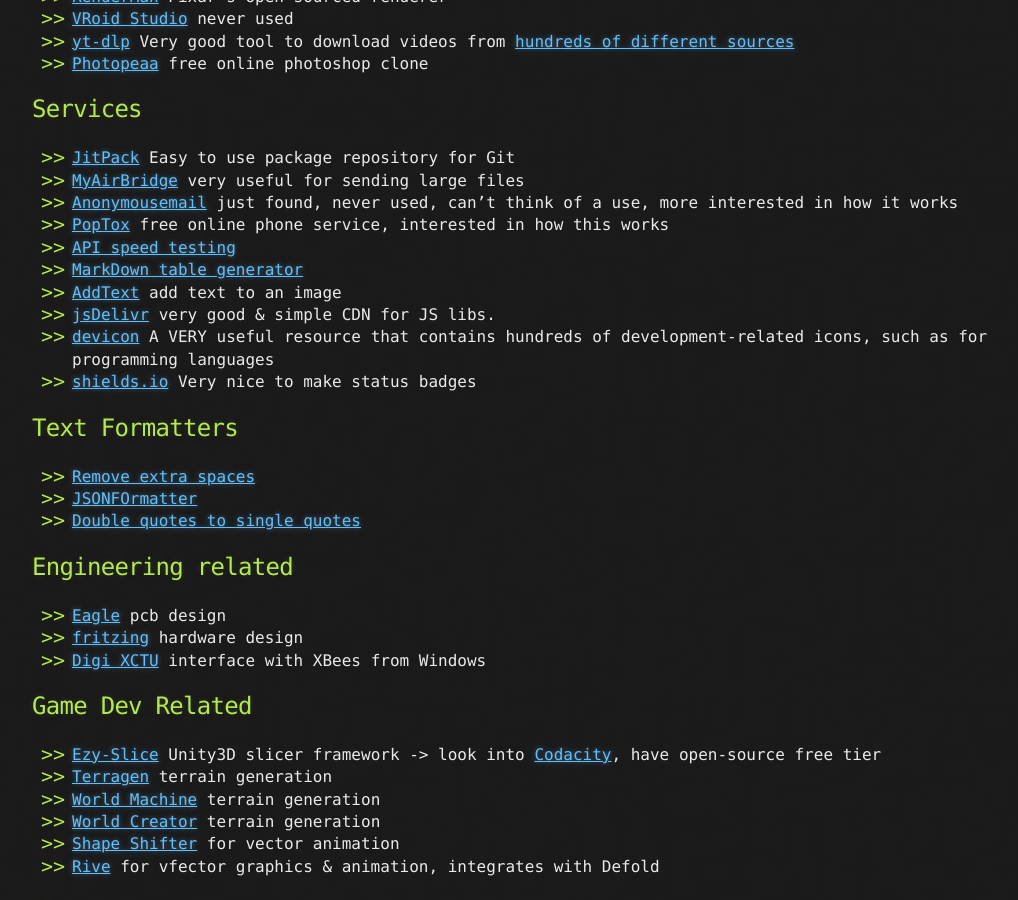
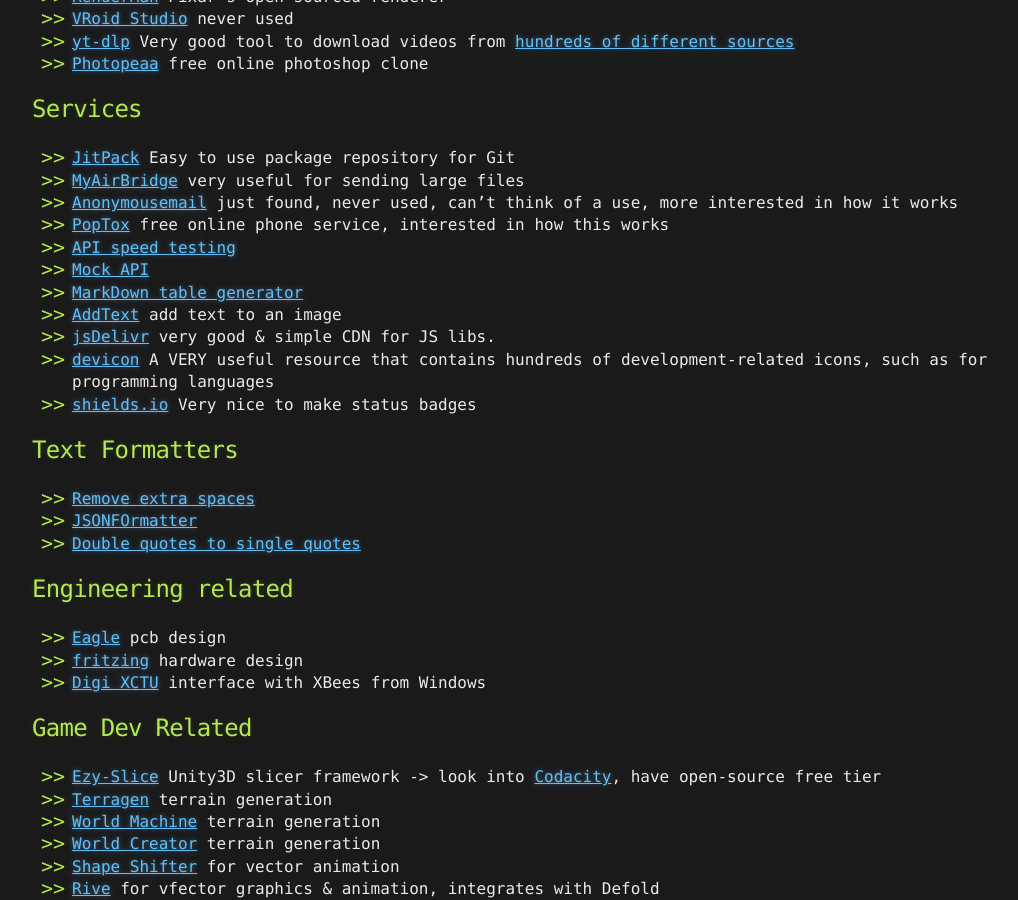
Before and after one commit to HubbleCommand/HubbleCommand.github.io, a Jekyll site: the page built from _posts/2024-08-02-tools-tips.md, in a window 1280 px wide and 900 px high, scrolled down 3562 px. Shown: the whole window, without its empty margins (108-1126 px from the left). Built offline with Jekyll 4.4.1, drawn with Linux system fonts in a browser that asks for light colours; nearby versions of some CDN libraries.

Commit message:
Add resource to Services / 2024-08-02-tools-tips.md

```diff
--- a/_posts/2024-08-02-tools-tips.md
+++ b/_posts/2024-08-02-tools-tips.md
@@ -139,6 +139,7 @@
 - [Anonymousemail](https://anonymousemail.me/) just found, never used, can't think of a use, more interested in how it works
 - [PopTox](https://www.poptox.com/) free online phone service, interested in how this works
 - [API speed testing](https://tools.keycdn.com/performance)
+- [Mock API](https://jsoning.com/api/)
 - [MarkDown table generator](https://www.tablesgenerator.com/markdown_tables#)
 - [AddText](https://addtext.com/) add text to an image
 - [jsDelivr](https://www.jsdelivr.com/?docs=gh) very good & simple CDN for JS libs.
```
